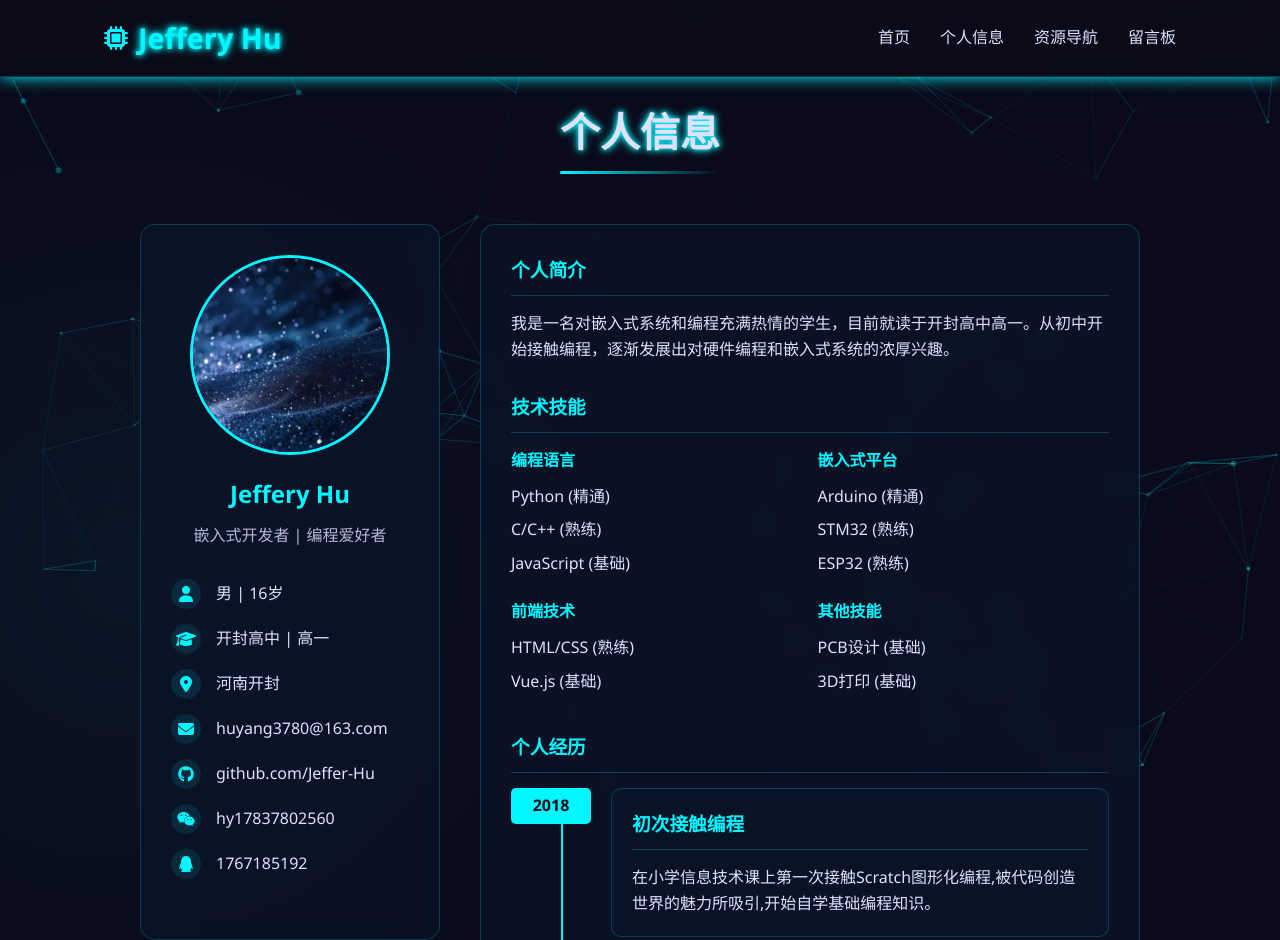
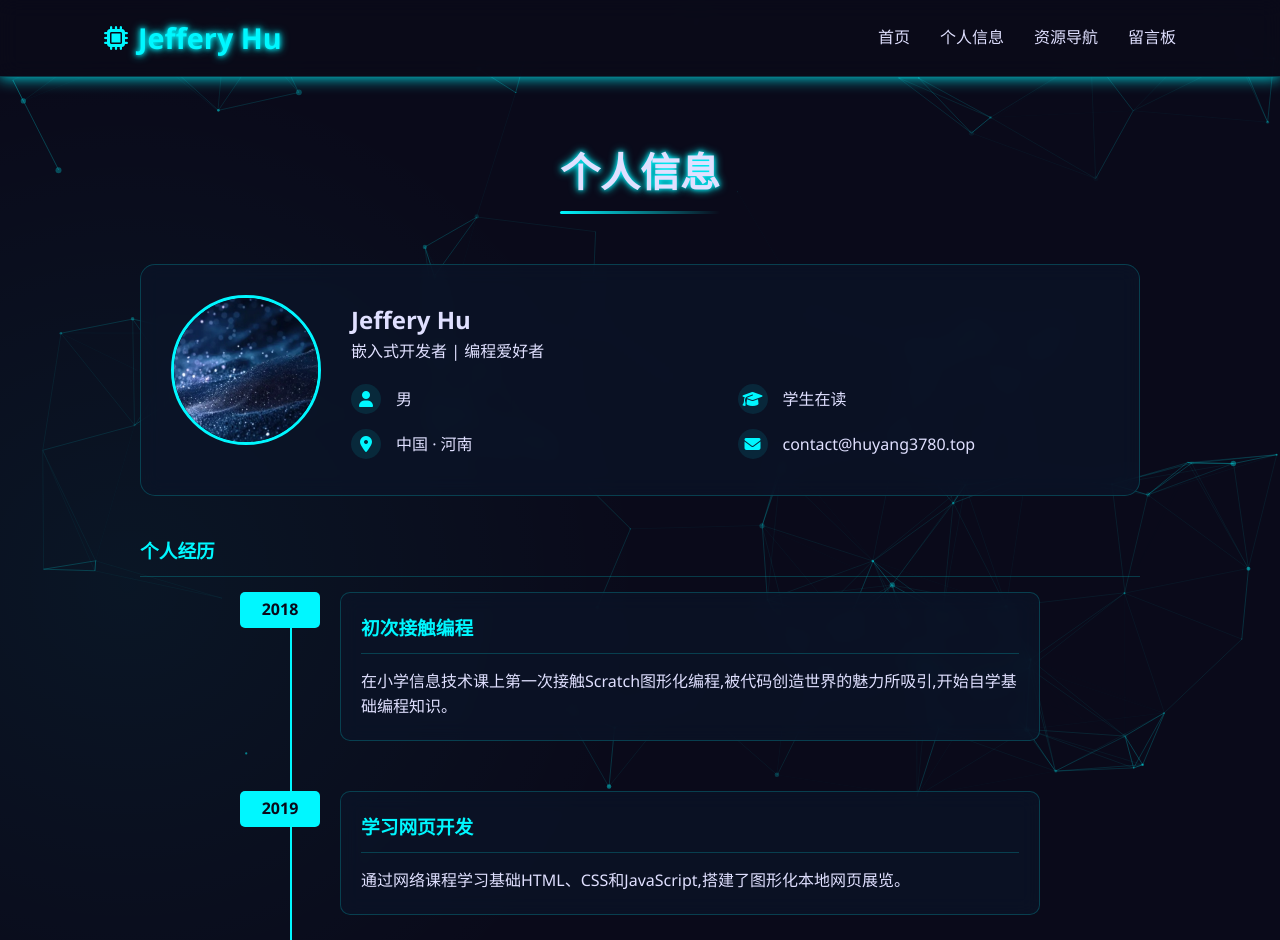
Before and after one commit to Jeffer-Hu/ex.huyang3780.top, a plain HTML site: page about.html in a window 1280 px wide. Shown: the top 940 px of the page. Drawn offline with nearby package versions, Linux system fonts and the light colour scheme; animation ran at ten frames a second.

Commit message:
Update about.html

```diff
--- a/about.html
+++ b/about.html
@@ -6,6 +6,75 @@
     <title>Jeffery Hu | 个人信息</title>
     <link rel="stylesheet" href="https://cdnjs.cloudflare.com/ajax/libs/font-awesome/6.4.0/css/all.min.css">
     <link rel="stylesheet" href="css.css">
+    <style>
+        /* 新增样式：个人信息和时间线布局 */
+        .profile-timeline-layout {
+            max-width: 1000px;
+            margin: 0 auto;
+        }
+
+        .profile-top-section {
+            background: var(--card-bg);
+            border-radius: 15px;
+            padding: 30px;
+            margin-bottom: 40px;
+            border: 1px solid rgba(0, 247, 255, 0.2);
+            backdrop-filter: blur(10px);
+            display: grid;
+            grid-template-columns: auto 1fr;
+            gap: 30px;
+            align-items: center;
+        }
+
+        .profile-avatar {
+            width: 150px;
+            height: 150px;
+            border-radius: 50%;
+            border: 3px solid var(--primary);
+            object-fit: cover;
+        }
+
+        .profile-basic-info h2 {
+            color: var(--primary);
+            margin-bottom: 10px;
+        }
+
+        .profile-details {
+            display: grid;
+            grid-template-columns: repeat(auto-fit, minmax(250px, 1fr));
+            gap: 15px;
+            margin-top: 20px;
+        }
+
+        .profile-detail-item {
+            display: flex;
+            align-items: center;
+        }
+
+        .profile-detail-icon {
+            width: 30px;
+            height: 30px;
+            background: rgba(0, 247, 255, 0.1);
+            border-radius: 50%;
+            display: flex;
+            align-items: center;
+            justify-content: center;
+            margin-right: 15px;
+            color: var(--primary);
+        }
+
+        /* 响应式调整 */
+        @media (max-width: 768px) {
+            .profile-top-section {
+                grid-template-columns: 1fr;
+                text-align: center;
+            }
+
+            .profile-details {
+                grid-template-columns: 1fr;
+            }
+        }
+    </style>
 </head>
 <body>
     <!-- 粒子背景 -->
@@ -32,106 +101,46 @@
 
     <!-- 主内容区 -->
     <main class="main-content">
+		<section style="margin-top: 40px;">
 			<h1 class="section-title neon-text">个人信息</h1>
 
-        <div class="profile-container">
-            <div class="profile-sidebar">
+			<div class="profile-timeline-layout">
+				<!-- 顶部个人信息栏 -->
+				<div class="profile-top-section">
 					<img src="pic.jpg" alt="Jeffery Hu" class="profile-avatar">
-                <h2 class="profile-name">Jeffery Hu</h2>
-                <p class="profile-title">嵌入式开发者 | 编程爱好者</p>
-
-                <div class="profile-info">
-                    <div class="profile-info-item">
-                        <div class="profile-info-icon">
+					<div class="profile-basic-info">
+						<h1>Jeffery Hu</h1>
+						<p>嵌入式开发者 | 编程爱好者</p>
+						<div class="profile-details">
+							<div class="profile-detail-item">
+								<div class="profile-detail-icon">
 									<i class="fas fa-user"></i>
 								</div>
-                        <span>男 | 16岁</span>
+								<span>男</span>
 							</div>
-                    <div class="profile-info-item">
-                        <div class="profile-info-icon">
+							<div class="profile-detail-item">
+								<div class="profile-detail-icon">
 									<i class="fas fa-graduation-cap"></i>
 								</div>
-                        <span>开封高中 | 高一</span>
+								<span>学生在读</span>
 							</div>
-                    <div class="profile-info-item">
-                        <div class="profile-info-icon">
+							<div class="profile-detail-item">
+								<div class="profile-detail-icon">
 									<i class="fas fa-map-marker-alt"></i>
 								</div>
-                        <span>河南开封</span>
+								<span>中国 · 河南</span>
 							</div>
-                    <div class="profile-info-item">
-                        <div class="profile-info-icon">
+							<div class="profile-detail-item">
+								<div class="profile-detail-icon">
 									<i class="fas fa-envelope"></i>
 								</div>
-                        <span>huyang3780@163.com</span>
-                    </div>
-                    <div class="profile-info-item">
-                        <div class="profile-info-icon">
-                            <i class="fab fa-github"></i>
-                        </div>
-                        <span>github.com/Jeffer-Hu</span>
-                    </div>
-					<div class="profile-info-item">
-						<div class="profile-info-icon">
-							<i class="fab fa-weixin"></i>
-						</div>
-						<div class="contact-text">
-                        <p>hy17837802560</p>
-						</div>
-					</div>
-					<div class="profile-info-item">
-						<div class="profile-info-icon">
-							<i class="fab fa-qq"></i>
-						</div>
-						<div class="contact-text">
-							<p>1767185192</p>
+								<span>contact@huyang3780.top</span>
 							</div>
 						</div>
 					</div>
 				</div>
 
-            <div class="profile-main">
-                <div class="profile-section">
-                    <h3>个人简介</h3>
-                    <p>我是一名对嵌入式系统和编程充满热情的学生，目前就读于开封高中高一。从初中开始接触编程，逐渐发展出对硬件编程和嵌入式系统的浓厚兴趣。</p>
-                </div>
-
-                <div class="profile-section">
-                    <h3>技术技能</h3>
-                    <div class="skills-grid" style="display: grid; grid-template-columns: repeat(2, 1fr); gap: 15px;">
-                        <div>
-                            <h4 style="color: var(--primary); margin-bottom: 10px;">编程语言</h4>
-                            <ul style="list-style: none;">
-                                <li style="margin-bottom: 8px;">Python (精通)</li>
-                                <li style="margin-bottom: 8px;">C/C++ (熟练)</li>
-                                <li style="margin-bottom: 8px;">JavaScript (基础)</li>
-                            </ul>
-                        </div>
-                        <div>
-                            <h4 style="color: var(--primary); margin-bottom: 10px;">嵌入式平台</h4>
-                            <ul style="list-style: none;">
-                                <li style="margin-bottom: 8px;">Arduino (精通)</li>
-                                <li style="margin-bottom: 8px;">STM32 (熟练)</li>
-                                <li style="margin-bottom: 8px;">ESP32 (熟练)</li>
-                            </ul>
-                        </div>
-                        <div>
-                            <h4 style="color: var(--primary); margin-bottom: 10px;">前端技术</h4>
-                            <ul style="list-style: none;">
-                                <li style="margin-bottom: 8px;">HTML/CSS (熟练)</li>
-                                <li style="margin-bottom: 8px;">Vue.js (基础)</li>
-                            </ul>
-                        </div>
-                        <div>
-                            <h4 style="color: var(--primary); margin-bottom: 10px;">其他技能</h4>
-                            <ul style="list-style: none;">
-                                <li style="margin-bottom: 8px;">PCB设计 (基础)</li>
-                                <li style="margin-bottom: 8px;">3D打印 (基础)</li>
-                            </ul>
-                        </div>
-                    </div>
-                </div>
-
+				<!-- 个人经历时间线 -->
 				<div class="profile-section">
 					<h3>个人经历</h3>
 					<div class="timeline">
@@ -200,12 +209,39 @@
 						</div>
 					</div>
 				</div>
+
+				<!-- 技术技能部分 -->
+				<div class="profile-section">
+					<h3>技术技能</h3>
+				</div>
+				<div class="profile-top-section">
+					<div class="skills-grid" style="display: grid; grid-template-columns: repeat(1, 1fr); gap: 10px;">
+						<div>
+							<h4 style="color: var(--primary); margin-bottom: 10px;">编程语言</h4>
+							<pre>Python (精通)      C/C++ (熟练)      SQL (基础)     Java (略知)</pre>
+						</div>
+						<div>
+							<h4 style="color: var(--primary); margin-bottom: 10px;">嵌入式平台</h4>
+							<pre>Arduino (精通)       ESP8266 (熟练)       ESP32 (熟练)       STM32 (略知)</pre>
+						</div>
+						<div>
+							<h4 style="color: var(--primary); margin-bottom: 10px;">前端技术</h4>
+							<pre>HTML (熟练)       CSS (熟练)      JavaScript (基础)       Vue.js (基础)</pre>
+						</div>
+						<div>
+							<h4 style="color: var(--primary); margin-bottom: 10px;">其他技能</h4>
+							<pre>PPT设计 (精通)       PCB设计 (基础)       3D打印 (基础)       Linux内核 (基础)</pre>
+						</div>
+					</div>
+				</div>
+			</div>
+		</section>
     </main>
 
     <!-- 页脚 -->
     <footer>
         <div class="social-links">
-            <a href="https://github.com/" class="social-link"><i class="fab fa-github"></i></a>
+            <a href="https://github.com/Jeffer-Hu" class="social-link"><i class="fab fa-github"></i></a>
             <a href="https://www.bilibili.com/" class="social-link"><i class="fab fa-bilibili"></i></a>
             <a href="https://www.zhihu.com/" class="social-link"><i class="fab fa-zhihu"></i></a>
             <a href="http://www.kaigao.com/" class="social-link"><i class="fas fa-rss"></i></a>
```
Lines whose indentation alone changed are shown as unchanged.
